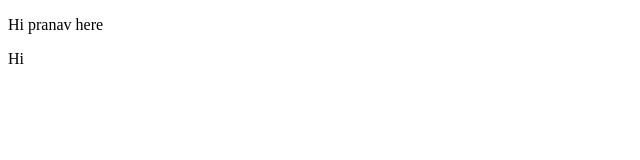
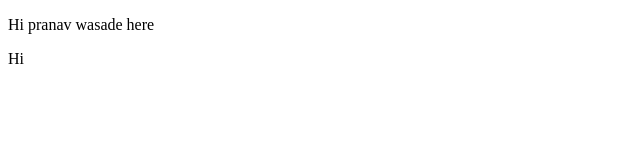
Before and after one commit to PranavWasade/demo, a plain HTML site: page index.html in a window 1280 px wide. Shown: the full height of the page, 0-640 px from the left. Drawn offline with Linux system fonts and the light colour scheme.

Commit message:
third commit

```diff
--- a/index.html
+++ b/index.html
@@ -6,7 +6,7 @@
     <title>Document w</title>
 </head>
 <body>
-    <p>Hi pranav here</p>
+    <p>Hi pranav wasade here </p>
     <p>Hi
 
     </p>
```
